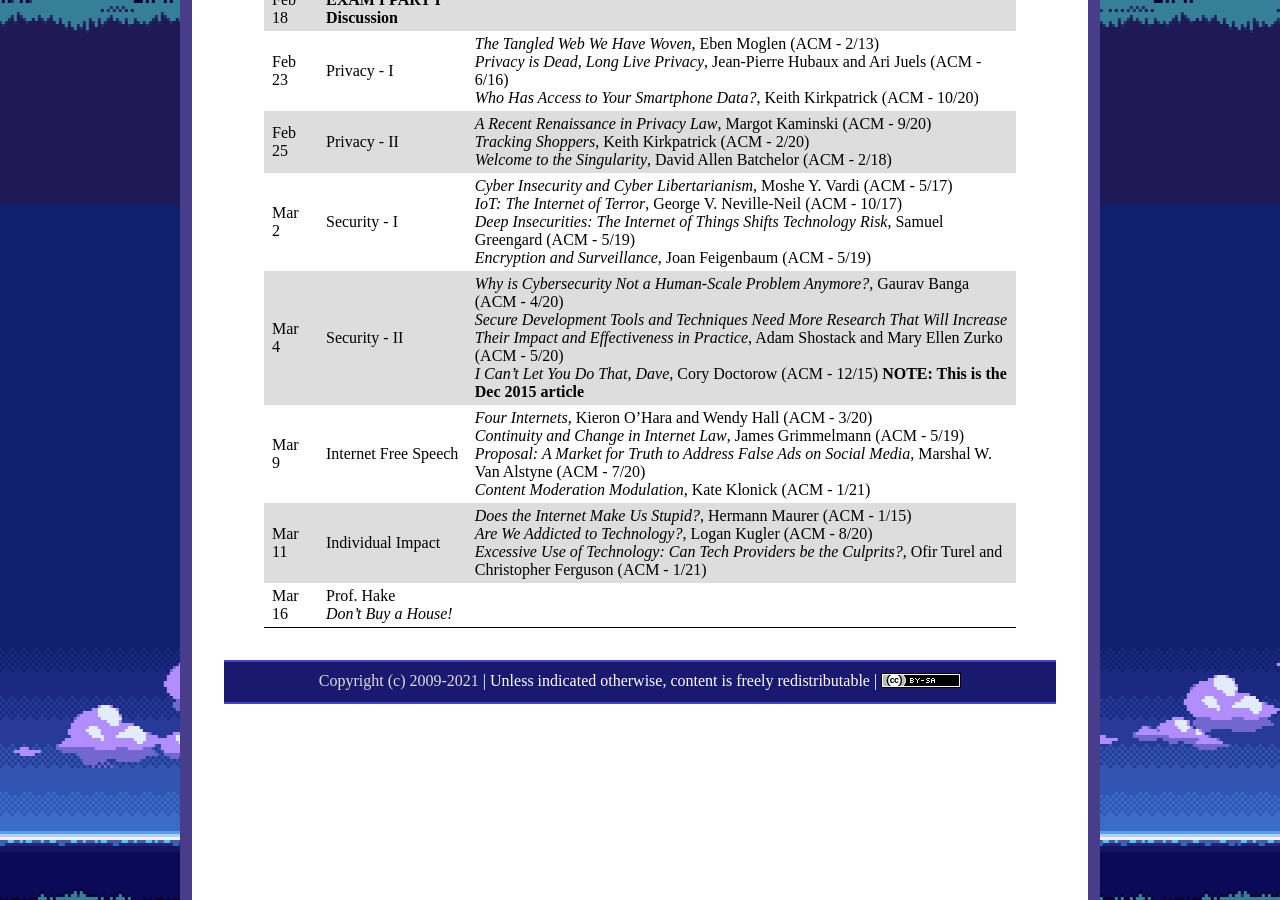
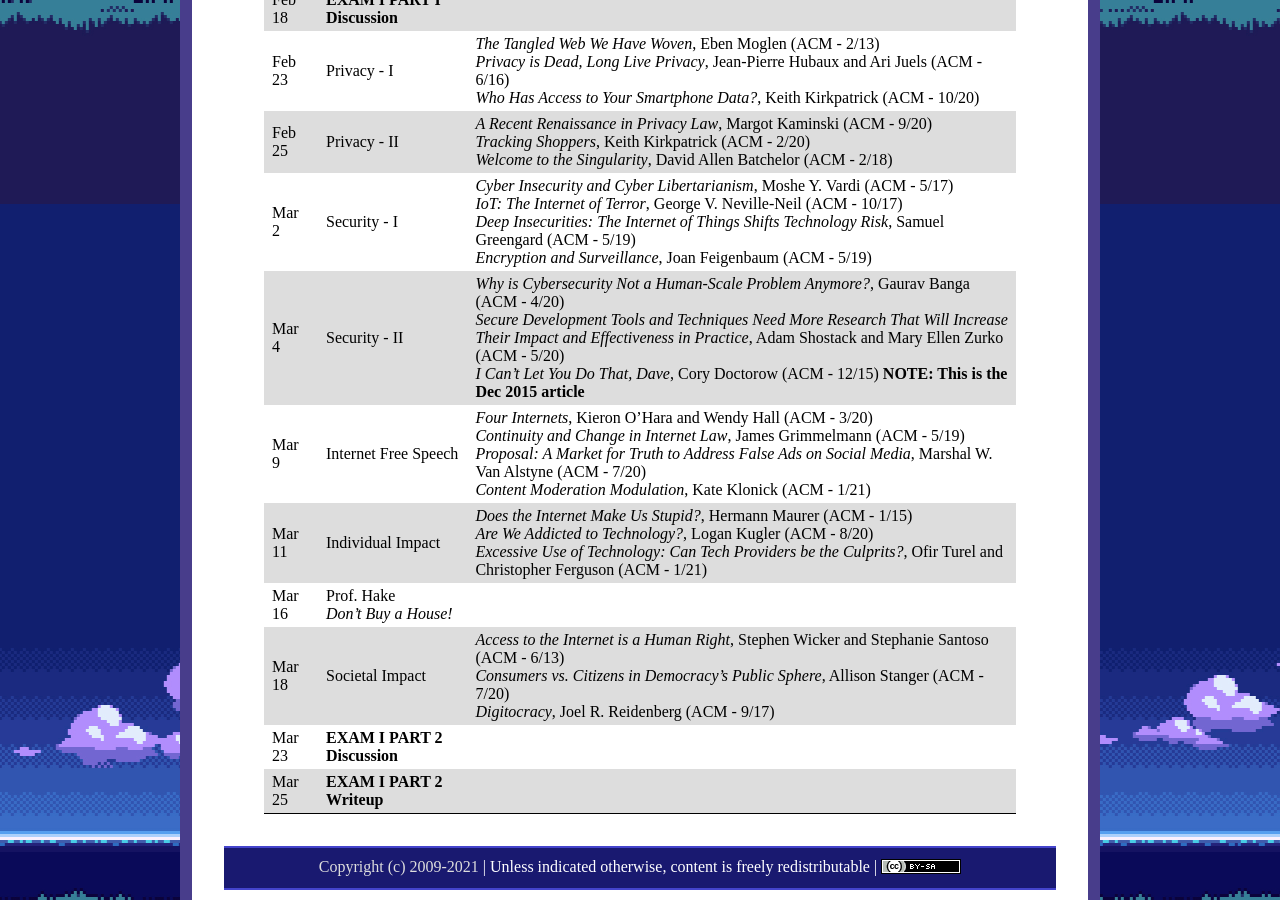
Before and after one commit to ycpcs/cs456-spring2021, a Jekyll site: the page built from schedule/index.md, in a window 1280 px wide and 900 px high, scrolled down 696 px. Built offline with Jekyll 4.4.1, drawn with Linux system fonts in a browser that asks for light colours.

Commit message:
add global articles
add global articles

```diff
--- a/schedule/index.md
+++ b/schedule/index.md
@@ -27,6 +27,9 @@ All reading materials can be accessed via [Schmidt Library](http://library.ycp.e
 > Mar 9   | Internet Free Speech | *Four Internets*, Kieron O'Hara and Wendy Hall (ACM - 3/20) <br /> *Continuity and Change in Internet Law*, James Grimmelmann (ACM - 5/19) <br /> *Proposal: A Market for Truth to Address False Ads on Social Media*, Marshal W. Van Alstyne (ACM - 7/20) <br /> *Content Moderation Modulation*, Kate Klonick (ACM - 1/21) |
 > Mar 11  | Individual Impact    | *Does the Internet Make Us Stupid?*, Hermann Maurer (ACM - 1/15)  <br /> *Are We Addicted to Technology?*, Logan Kugler (ACM - 8/20) <br /> *Excessive Use of Technology: Can Tech Providers be the Culprits?*, Ofir Turel and Christopher Ferguson (ACM - 1/21)|
 > Mar 16  | Prof. Hake <br /> *Don't Buy a House!* | |
+> Mar 18  | Societal Impact      | *Access to the Internet is a Human Right*, Stephen Wicker and Stephanie Santoso (ACM - 6/13) <br /> *Consumers vs. Citizens in Democracy's Public Sphere*, Allison Stanger (ACM - 7/20) <br /> *Digitocracy*, Joel R. Reidenberg (ACM - 9/17)|
+> Mar 23  | **EXAM I PART 2 Discussion** | |
+> Mar 25  | **EXAM I PART 2 Writeup** | |
 
 
 <!--
```
